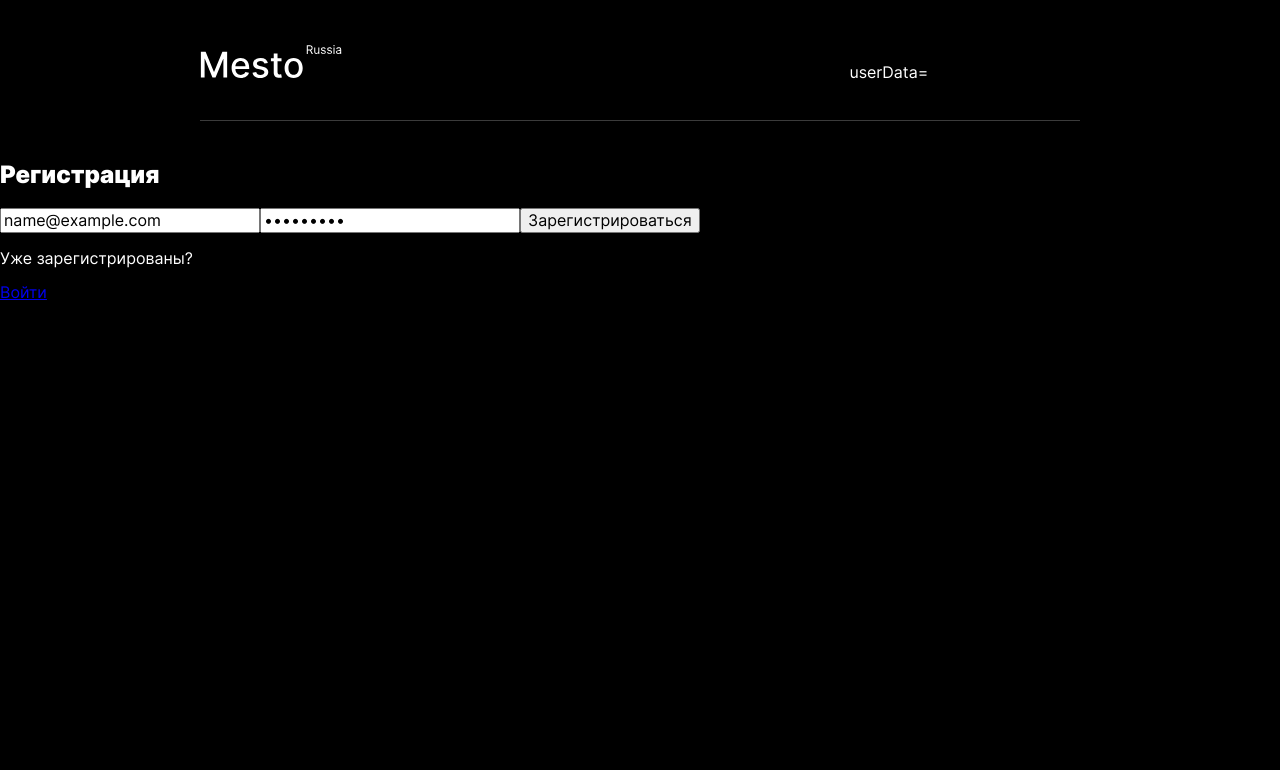
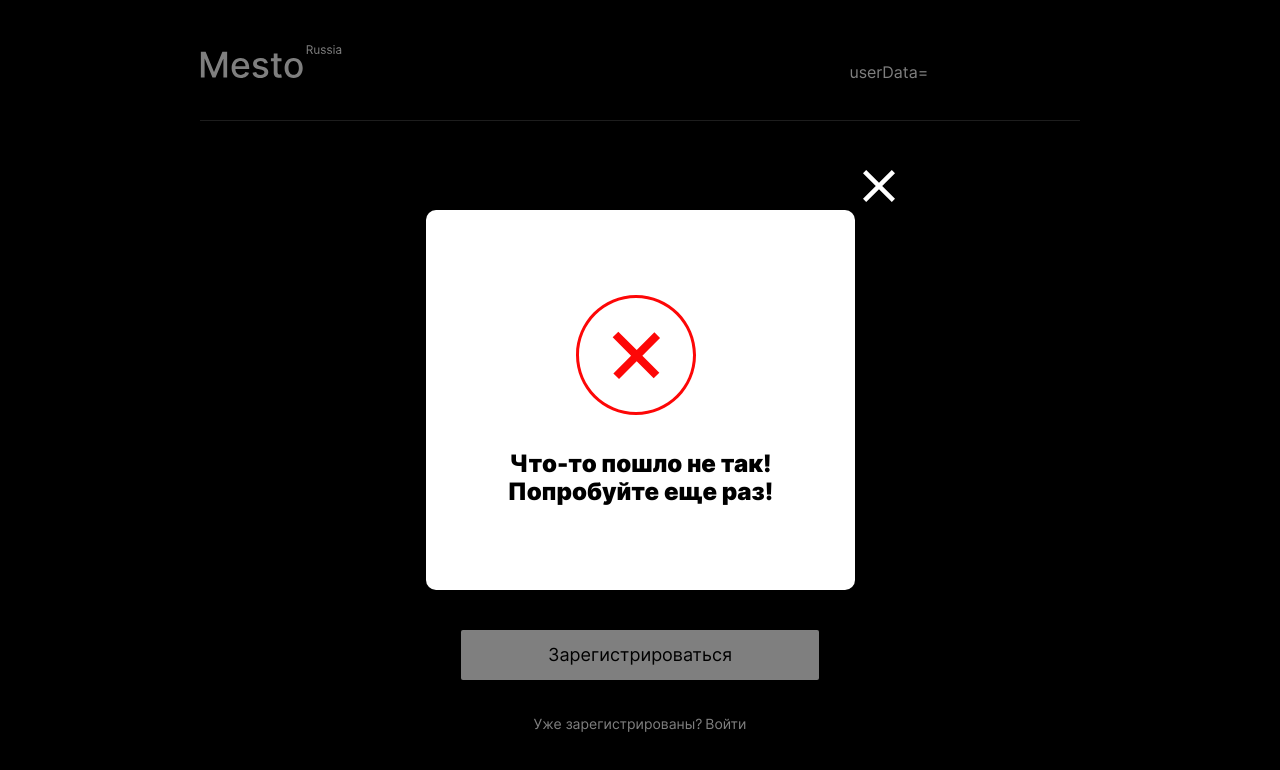
Before and after one commit to polovnikova-irina/react-mesto-auth, a React app: page /sign-up in a window 1280 px wide. Both pictures are taken after typing "name@example.com", "Sample123" into the empty fields and a click on the button "Зарегистрироваться". Built offline with nearby package versions, Linux system fonts and the light colour scheme; no server answers.

Commit message:
регистрация, вход

```diff
--- /dev/null
+++ b/src/blocks/auth/__form/auth__form.css
@@ -0,0 +1,5 @@
+.auth__form {
+    display: flex;
+    flex-direction: column;
+    align-items: center;
+}
--- /dev/null
+++ b/src/blocks/auth/__item/auth__item.css
@@ -0,0 +1,28 @@
+.auth__item {
+    box-sizing: border-box;
+    width: 260px;
+    height: 27px;
+    row-gap: 30px;
+    background: #000;
+    color:#CCCCCC;
+    font-style: normal;
+    font-weight: 500;
+    font-size: 14px;
+    line-height: 17px;
+    border-style: none;
+    border-bottom: 2px solid #CCCCCC;
+    margin-top: 30px;
+  }
+
+  .auth__item:focus {
+    outline: 0;
+  }
+
+  @media screen and (min-width: 1024px) {
+    .auth__item {
+      width: 358px;
+      row-gap: 30px;
+      margin-left: 13px;
+  }
+
+  }
--- /dev/null
+++ b/src/blocks/auth/__singup/_link/auth__singup_link.css
@@ -0,0 +1,11 @@
+.auth__singup_link {
+    transition: opacity 0.3s linear;
+    color: #FFFFFF;
+    border: none;
+    text-decoration: none;
+    margin-left: 3px;
+  }
+
+  .auth__singup_link:hover {
+    opacity: 0.6;
+  }
--- /dev/null
+++ b/src/blocks/auth/__singup/auth__singup.css
@@ -0,0 +1,20 @@
+    .auth__singup  {
+        display: flex;
+        align-items: center;
+        justify-content: center;
+        min-width: 260px;
+        font-style: normal;
+        font-weight: 400;
+        font-size: 14px;
+        line-height: 17px;
+        color: #FFFFFF;
+        margin-top: 20px;
+      }
+
+      @media screen and (min-width: 1024px) {
+        .auth__singup {
+          min-width: 358px;
+          line-height: 29px;
+          margin-top: 15px;
+      }
+      }
--- /dev/null
+++ b/src/blocks/auth/__submit-btn/auth__submit-btn.css
@@ -0,0 +1,28 @@
+.auth__submit-btn {
+        width: 260px;
+        height: 46px;
+        color: #000000;
+        background-color: #FFFFFF;
+        font-style: normal;
+        font-weight: 400;
+        font-size: 18px;
+        line-height: 22px;
+        text-align: center;
+        cursor: pointer;
+        transition: opacity 0.3s linear;
+        margin: 216px 0 0;
+        padding: 0;
+        border: none;
+        border-radius: 2px;
+      }
+
+      .auth__submit-btn:hover {
+        opacity: 0.85;
+      }
+
+      @media screen and (min-width: 1024px) {
+        .auth__submit-btn {
+          width: 358px;
+          height: 50px;
+      }
+      }
--- /dev/null
+++ b/src/blocks/auth/__title/auth__title.css
@@ -0,0 +1,19 @@
+    .auth__title  {
+        min-width: 260px;
+        font-style: normal;
+        font-weight: 900;
+        font-size: 20px;
+        line-height: 24px;
+        color: #FFFFFF;
+        margin: 40px 0 40px;
+        text-align: center;
+      }
+
+      @media screen and (min-width: 1024px) {
+        .auth__title  {
+          min-width: 358px;
+          font-size: 24px;
+          line-height: 29px;
+          margin: 60px 0 50px;
+      }
+      }
--- /dev/null
+++ b/src/blocks/auth/auth.css
@@ -0,0 +1,5 @@
+.auth {
+    display: flex;
+    flex-direction: column;
+    align-items: center;
+}
--- a/src/blocks/popup/__item/popup__item.css
+++ b/src/blocks/popup/__item/popup__item.css
@@ -22,4 +22,5 @@
       row-gap: 30px;
       margin-left: 13px;
   }
+
   }
--- /dev/null
+++ b/src/blocks/popup/__tooltip/-image/popup__tooltip_image.css
@@ -0,0 +1,14 @@
+.popup__tooltip-image {
+        width: 120px;
+        height: 120px;
+        margin: 50px 58px 0px 58px;
+        padding: 0;
+      }
+
+      @media screen and (min-width: 1024px) {
+        .popup__tooltip-image{
+            width: 120px;
+            height: 120px;
+            margin: 60px 128px 0px 128px;
+      }
+}
--- /dev/null
+++ b/src/blocks/popup/__tooltip/-text/popup__tooltip-text.css
@@ -0,0 +1,20 @@
+.popup__tooltip-text {
+        min-width: 244px;
+        font-style: normal;
+        font-weight: 900;
+        font-size: 20px;
+        line-height: 24,2px;
+        text-align: center;
+        color: #000000;
+        margin: 40px 0 50px 0;
+        padding: 0;
+      }
+
+      @media screen and (min-width: 1024px) {
+        .popup__tooltip-text {
+          min-width: 358px;
+          font-size: 24px;
+          line-height: 29,05px;;
+          margin: 32px 14px 60px 14px;
+      }
+}
--- a/src/components/App.js
+++ b/src/components/App.js
@@ -10,20 +10,23 @@ import { EditProfilePopup } from "./EditProfilePopup";
 import { EditAvatarPopup } from "./EditAvatarPopup";
 import { AddPlacePopup } from "./AddPlacePopup";
 import { ConfirmPopup } from './ConfirmPopup'
+import { InfoTooltip } from './InfoTooltip'
 import { Register } from './Register'
 import { Login } from './Login'
 import { ProtectedRouteElement } from './ProtectedRoute';
 import * as auth from '../utils/auth';
-// import { PageNotFound} from "./PageNotFound";
+import { PageNotFound} from "./PageNotFound";
 
 function App() {
   const [isEditProfilePopupOpen, setIsEditProfilePopupOpen] = useState(false);
   const [isAddPlacePopupOpen, setIsAddPlacePopupOpen] = useState(false);
   const [isEditAvatarPopupOpen, setIsEditAvatarPopupOpen] = useState(false);
   const [isDeletePopupCard, setIsDeletePopupCard] = useState(false)
+  const [isInfoTooltipPopupOpen,  setIsInfoTooltipPopupOpen] = useState(false)
   const [selectedCard, setSelectedCard] = useState({});
   const [isImagePopup, setIsImagePopup] = useState(false);
   const [isLoading, setIsLoading] = useState(false)
+  const [isSuccess, setIsSuccess] = useState(false)
 
   const [currentUser, setСurrentUser] = useState({});
   const [cards, setCards] = useState([]);
@@ -32,7 +35,7 @@ function App() {
 
   const [email, setEmail] = useState("");
 
-  const isOpen = isEditProfilePopupOpen || isAddPlacePopupOpen || isEditAvatarPopupOpen || isDeletePopupCard || isImagePopup
+  const isOpen = isEditProfilePopupOpen || isAddPlacePopupOpen || isEditAvatarPopupOpen || isDeletePopupCard || isImagePopup || isInfoTooltipPopupOpen
 
     const navigate = useNavigate();
 
@@ -179,7 +182,8 @@ useEffect(() => {
     setIsEditProfilePopupOpen(false);
     setIsAddPlacePopupOpen(false);
     setIsImagePopup(false);
-    setIsDeletePopupCard(false)
+    setIsDeletePopupCard(false);
+    setIsInfoTooltipPopupOpen(false);
   };
 
 
@@ -210,12 +214,16 @@ useEffect(() => {
     auth
     .register(email, passwod)
     .then((res) => {
+      setIsSuccess(true);
+      setIsInfoTooltipPopupOpen(true);
       navigate('/sign-in', {replace: true});
     })
     .catch(err => {
       if (err.status === 400) {
         console.log('400 - некорректно заполнено одно из полей');
       }
+      setIsSuccess(false);
+      setIsInfoTooltipPopupOpen(true);
       console.log(err);
     })
   };
@@ -249,8 +257,8 @@ useEffect(() => {
   path="/"
   element={
     <ProtectedRouteElement
-      element={Main}
-      loggedIn={loggedIn}
+      element={
+    <Main
       onEditProfile={handleEditProfileClick}
       onAddPlace={handleAddPlaceClick}
       onEditAvatar={handleEditAvatarClick}
@@ -258,12 +266,15 @@ useEffect(() => {
       onCardDelete={handleTrashIconClick}
       onCardLike={handleCardLike}
       cards={cards}
+      />
+    }
+    loggedIn={loggedIn}
     />
   }
 />
           <Route path="/sign-up" element={<Register onRegister={handleRegisterSubmit} />} />
           <Route path="/sign-in" element={<Login onLogin={handleLoginSubmit}/>} />
-          {/* <Route path="*" element={<PageNotFound />} /> */}
+          <Route path="*" element={<PageNotFound />} />
         </Routes>
 
         {loggedIn && <Footer />}
@@ -303,7 +314,14 @@ useEffect(() => {
           isOpen={isImagePopup}
           onClose={closeAllPopups}
         />
-      </div>
+
+
+      <InfoTooltip
+          isOpen={isInfoTooltipPopupOpen}
+          onClose={closeAllPopups}
+          isSuccess={isSuccess}
+        />
+</div>
     </CurrentUserContext.Provider>
   );
 }
--- a/src/components/InfoTooltip.jsx
+++ b/src/components/InfoTooltip.jsx
@@ -0,0 +1,44 @@
+import SuccessIcon from "../images/infoTooltip-successIcon.svg";
+import FailIcon from "../images/infoTooltip-failIcon.svg";
+
+export function InfoTooltip ({ isOpen, onClose, isSuccess }) {
+  return (
+    <div
+      className={`popup popup_type_tooltip ${
+        isOpen ? "popup_opened" : ""
+      }`}
+    >
+ <div className="popup__container popup__container_type_frame">
+     {isSuccess ? (
+        <>
+          <img
+            className="popup__tooltip-image"
+            src={SuccessIcon}
+            alt="Регистрация прошла успешно!"
+          />
+          <p className="popup__tooltip-text">
+            Вы успешно зарегистрировались!
+            </p>
+          </>
+      ) : (
+        <>
+          <img
+            className="popup__tooltip-image"
+            src={FailIcon}
+            alt="Регистрация не была выполнена!"
+          />
+          <p className="popup__tooltip-text">
+            Что-то пошло не так! Попробуйте еще раз!
+          </p>
+          </>
+      )}
+         <button
+          onClick={onClose}
+          className="popup__close-button"
+          type="button"
+          aria-label="Закрыть"
+        />
+       </div>
+       </div>
+  );
+}
--- a/src/components/Login.jsx
+++ b/src/components/Login.jsx
@@ -23,7 +23,7 @@ const handleSubmit = (e) => {
 
 
   return (
-    <div className="register">
+    <div className="auth">
       <h2 className="auth__title">Вход</h2>
       <form className="auth__form"
       onSubmit={handleSubmit}
@@ -32,7 +32,7 @@ const handleSubmit = (e) => {
         <input
           id="email-input"
           type="email"
-          className="auth_item auth__item_el_title"
+          className="auth__item auth__item_el_email"
           name="email"
           placeholder="Email"
           required={true}
@@ -44,7 +44,7 @@ const handleSubmit = (e) => {
         <input
           id="password"
           type="password"
-          className="auth__item auth__item_el_subtitle"
+          className="auth__item auth__item_el_password"
           name="password"
           placeholder="Пароль"
           required={true}
--- a/src/components/Register.jsx
+++ b/src/components/Register.jsx
@@ -24,7 +24,7 @@ const handleSubmit = (e) => {
 
 
   return (
-    <div className="register">
+    <div className="auth">
       <h2 className="auth__title">Регистрация</h2>
       <form className="auth__form"
       onSubmit={handleSubmit}
@@ -33,7 +33,7 @@ const handleSubmit = (e) => {
         <input
           id="email-input"
           type="email"
-          className="auth_item auth__item_el_title"
+          className="auth__item auth__item_el_email"
           name="email"
           placeholder="Email"
           required={true}
@@ -45,7 +45,7 @@ const handleSubmit = (e) => {
         <input
           id="password"
           type="password"
-          className="auth__item auth__item_el_subtitle"
+          className="auth__item auth__item_el_password"
           name="password"
           placeholder="Пароль"
           required={true}
@@ -57,7 +57,7 @@ const handleSubmit = (e) => {
       </form>
       <div className='auth__singup'>
       <p className='auth__singup_text'>Уже зарегистрированы?</p>
-      <Link to='/sign-in' className='auth__singup-link'>Войти</Link>
+      <Link to='/sign-in' className='auth__singup_link'>Войти</Link>
       </div>
       </div>
   );
--- a/src/pages/index.css
+++ b/src/pages/index.css
@@ -65,3 +65,14 @@
 @import url(../blocks/popup/__close-button/_type/_zoom-image/popup__close-button_type_zoom-image.css);
 @import url(../blocks/popup/form-element/popup__form-element.css);
 @import url(../blocks/popup/__title/_type/_confirm/popup__title_type_confirm.css);
+@import url(../blocks/popup/__tooltip/-image/popup__tooltip_image.css);
+@import url(../blocks/popup/__tooltip/-text/popup__tooltip-text.css);
+
+/*auth*/
+@import url(../blocks/auth/__form/auth__form.css);
+@import url(../blocks/auth/__item/auth__item.css);
+@import url(../blocks/auth/__singup/auth__singup.css);
+@import url(../blocks/auth/__singup/_link/auth__singup_link.css);
+@import url(../blocks/auth/__submit-btn/auth__submit-btn.css);
+@import url(../blocks/auth/__title/auth__title.css);
+@import url(../blocks/auth/auth.css);
```
Also changed, not shown: src/images/infoTooltip-failIcon.svg (added), src/images/infoTooltip-successIcon.svg (added). Lines whose indentation alone changed are shown as unchanged.
